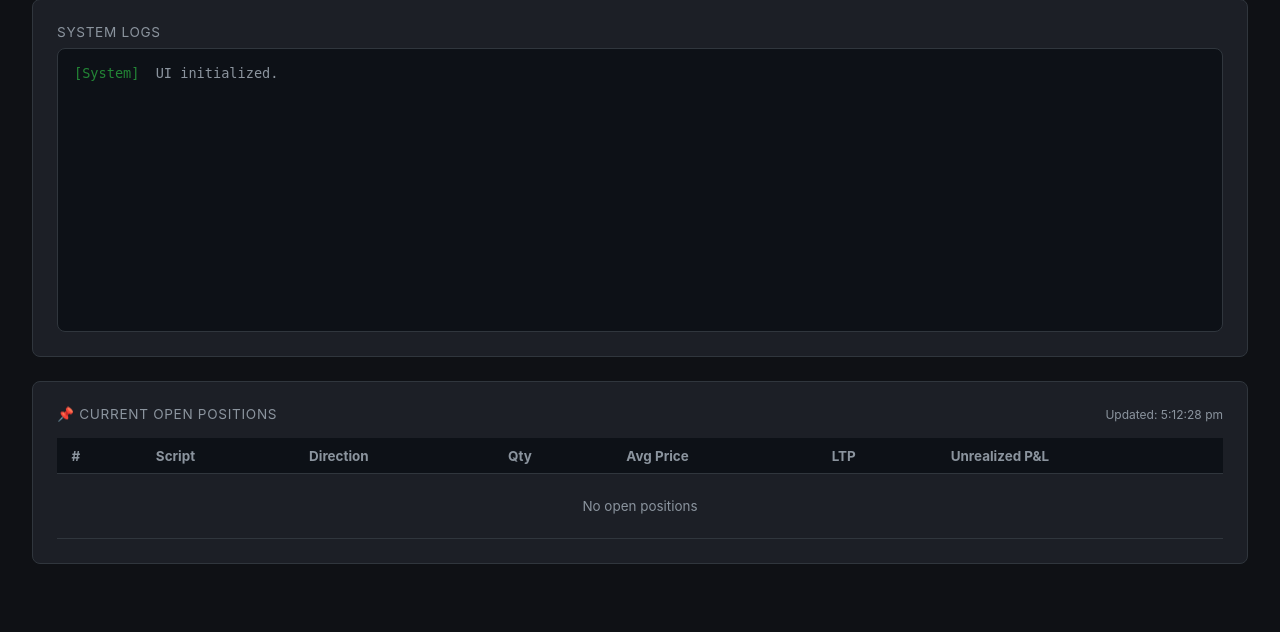
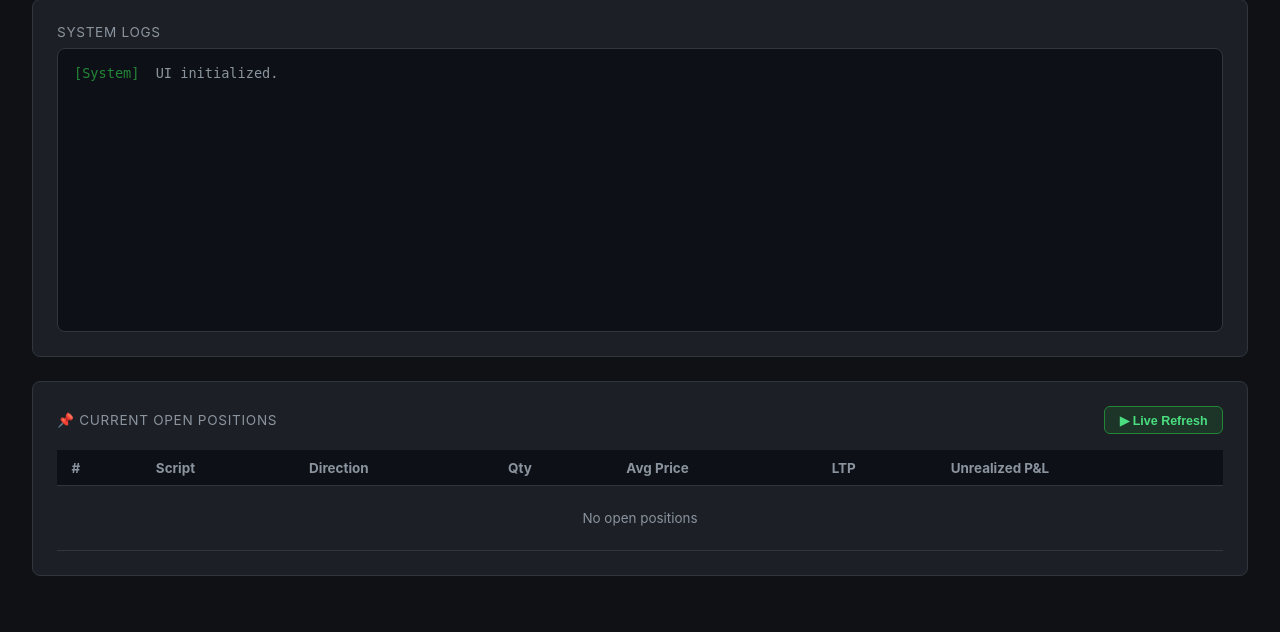
Before and after one commit to anoopverma/AntiGravity, a Flask app: page / in a window 1280 px wide. Shown: the part 357-989 px from the top of the page. Before the commit the page ends 921 px from the top, so only its background shows below. Run offline with Flask 3, Linux system fonts and the light colour scheme; the visitor is signed in with stand-in values (Sample User, id 1).

Commit message:
add live refresh toggle button for positions — no auto-poll on load

```diff
--- a/templates/index.html
+++ b/templates/index.html
@@ -315,7 +315,14 @@
         <div class="card">
             <div style="display:flex; justify-content:space-between; align-items:center; margin-bottom:1rem;">
                 <div class="card-title" style="margin:0;">📌 Current Open Positions</div>
-                <span id="pos-updated" style="font-size:0.75rem; color:var(--text-dim);"></span>
+                <div style="display:flex; align-items:center; gap:0.8rem;">
+                    <span id="pos-updated" style="font-size:0.75rem; color:var(--text-dim);"></span>
+                    <button id="pos-refresh-btn" onclick="togglePositionRefresh()" style="padding:0.35rem 0.9rem; font-size:0.78rem; font-weight:600;
+                               background: rgba(35,134,54,0.2); border:1px solid #238636;
+                               color:#4ade80; border-radius:6px; cursor:pointer; transition:all 0.2s;">
+                        ▶ Live Refresh
+                    </button>
+                </div>
             </div>
             <div class="table-container" style="max-height:260px;">
                 <table class="pos-table">
@@ -436,10 +443,29 @@
             }
         }
 
+        let _posInterval = null;
+
+        function togglePositionRefresh() {
+            const btn = document.getElementById('pos-refresh-btn');
+            if (_posInterval) {
+                clearInterval(_posInterval);
+                _posInterval = null;
+                btn.textContent = '▶ Live Refresh';
+                btn.style.background = 'rgba(35,134,54,0.2)';
+                btn.style.borderColor = '#238636';
+                btn.style.color = '#4ade80';
+            } else {
+                fetchPositions();
+                _posInterval = setInterval(fetchPositions, 5000);
+                btn.textContent = '⏹ Stop Refresh';
+                btn.style.background = 'rgba(248,113,113,0.15)';
+                btn.style.borderColor = '#f87171';
+                btn.style.color = '#f87171';
+            }
+        }
+
         setInterval(fetchStatus, 2000);
-        setInterval(fetchPositions, 5000);
         fetchStatus();
-        fetchPositions();
     </script>
 </body>
 
```
